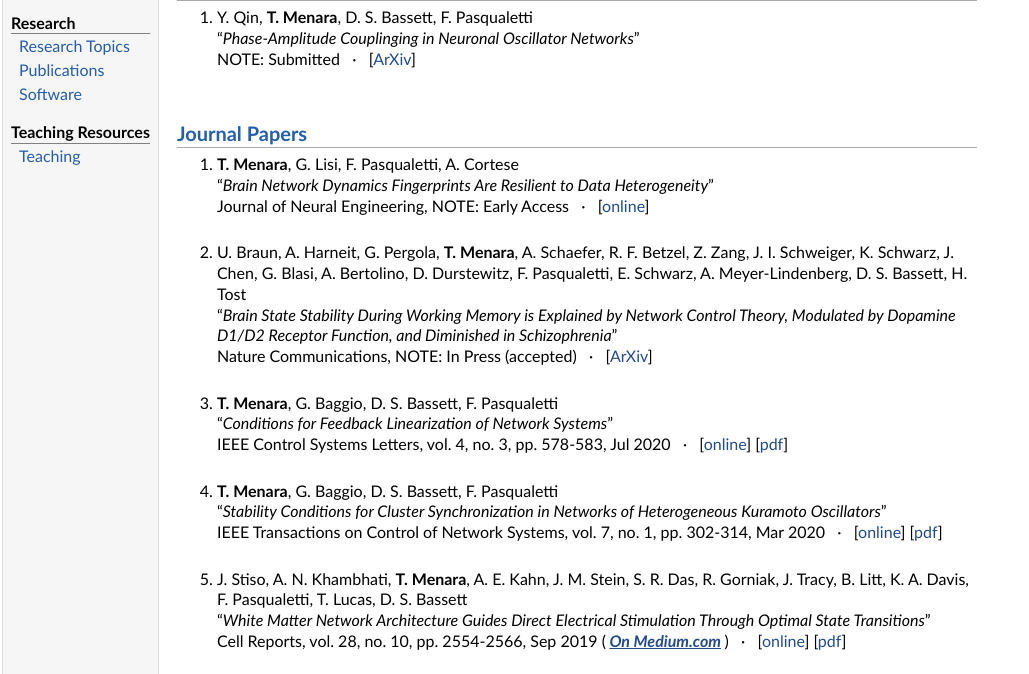
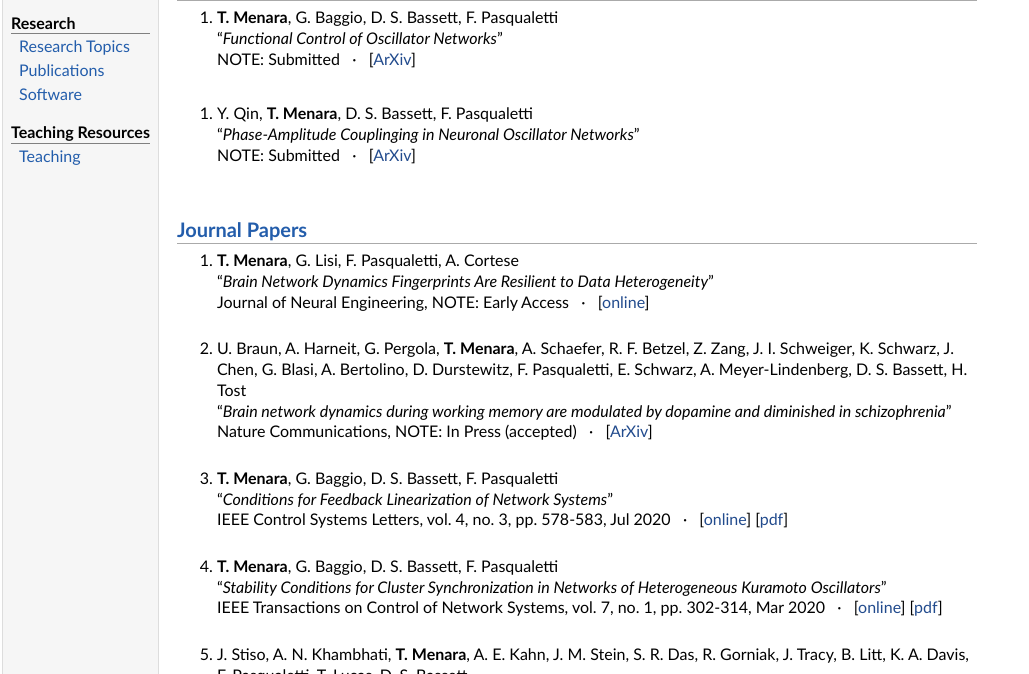
Before and after one commit to tommasomenara/tommasomenara.github.io, a plain HTML site: page publications.html in a window 1280 px wide. Shown: the part 100-774 px from the top of the page, without its empty margins (0-1029 px from the left). Drawn offline with nearby package versions, Linux system fonts and the light colour scheme; some packages are replaced by stand-ins of ours.

Commit message:
Add files via upload

```diff
--- a/publications.html
+++ b/publications.html
@@ -36,6 +36,14 @@ MathJax.Hub.Config({
 </div>
 <h2>Preprints</h2>
 <ol>
+<li><p><b>T. Menara</b>, G. Baggio, D. S. Bassett, F. Pasqualetti<br />
+&ldquo;<i>Functional Control of Oscillator Networks</i>&rdquo;<br />
+NOTE: Submitted &nbsp; &middot; &nbsp; [<a href="https://arxiv.org/abs/2102.08566" target=&ldquo;blank&rdquo;>ArXiv</a>]
+<br />
+<br /></p>
+</li>
+</ol>
+<ol>
 <li><p>Y. Qin, <b>T. Menara</b>, D. S. Bassett, F. Pasqualetti<br />
 &ldquo;<i>Phase-Amplitude Couplinging in Neuronal Oscillator Networks</i>&rdquo;<br />
 NOTE: Submitted &nbsp; &middot; &nbsp; [<a href="https://arxiv.org/abs/2012.04217" target=&ldquo;blank&rdquo;>ArXiv</a>]
@@ -52,7 +60,7 @@ Journal of Neural Engineering, NOTE: Early Access &nbsp; &middot; &nbsp; [<a hre
 <br /></p>
 </li>
 <li><p>U. Braun, A. Harneit, G. Pergola, <b>T. Menara</b>, A. Schaefer, R. F. Betzel, Z. Zang, J. I. Schweiger, K. Schwarz, J. Chen, G. Blasi, A. Bertolino, D. Durstewitz, F. Pasqualetti, E. Schwarz, A. Meyer-Lindenberg, D. S. Bassett, H. Tost<br />
-&ldquo;<i>Brain State Stability During Working Memory is Explained by Network Control Theory, Modulated by Dopamine D1/D2 Receptor Function, and Diminished in Schizophrenia</i>&rdquo;<br />
+&ldquo;<i>Brain network dynamics during working memory are modulated by dopamine and diminished in schizophrenia</i>&rdquo;<br />
 Nature Communications, NOTE: In Press (accepted) &nbsp; &middot; &nbsp; [<a href="https://arxiv.org/abs/1906.09290" target=&ldquo;blank&rdquo;>ArXiv</a>]
 <br />
 <br /></p>
```
